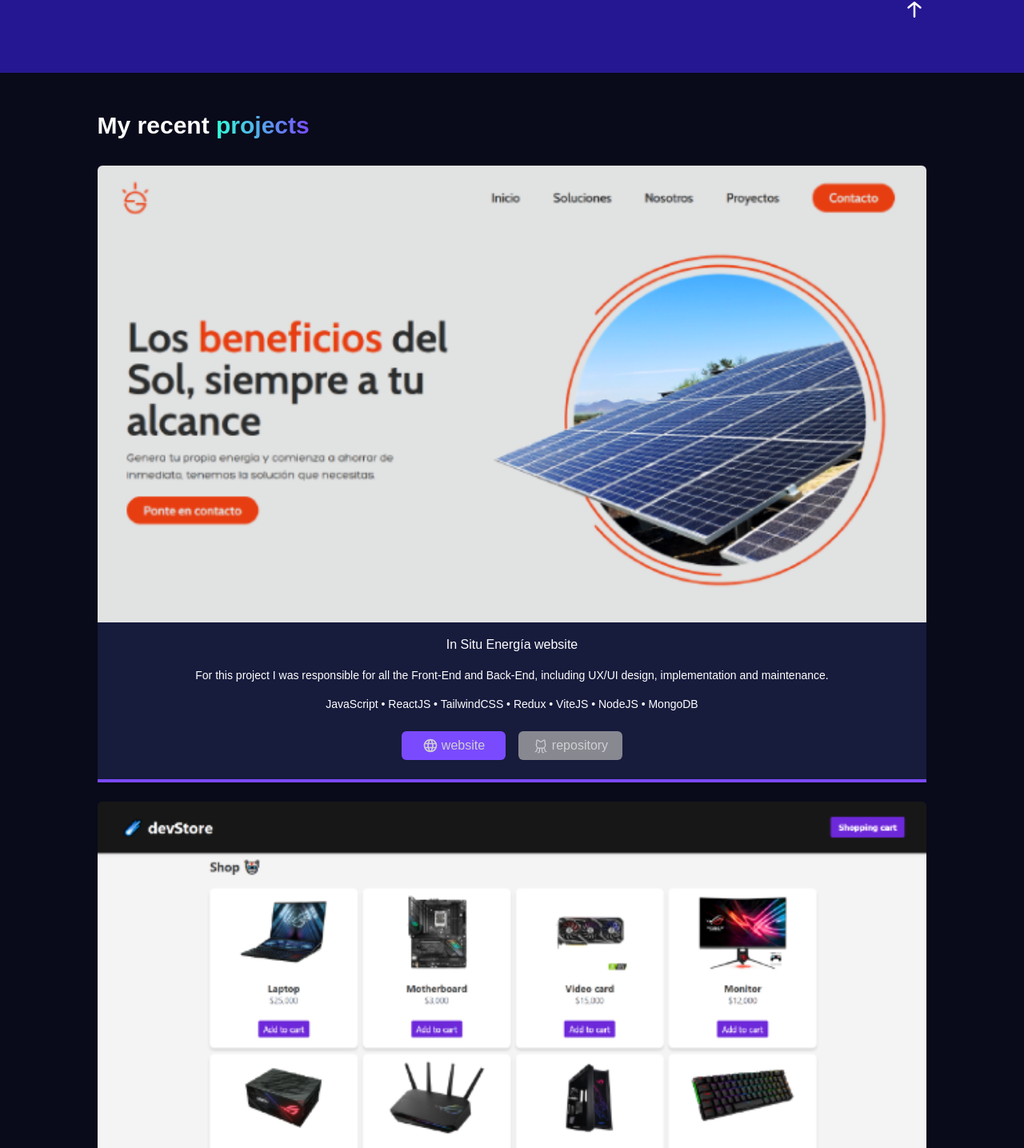
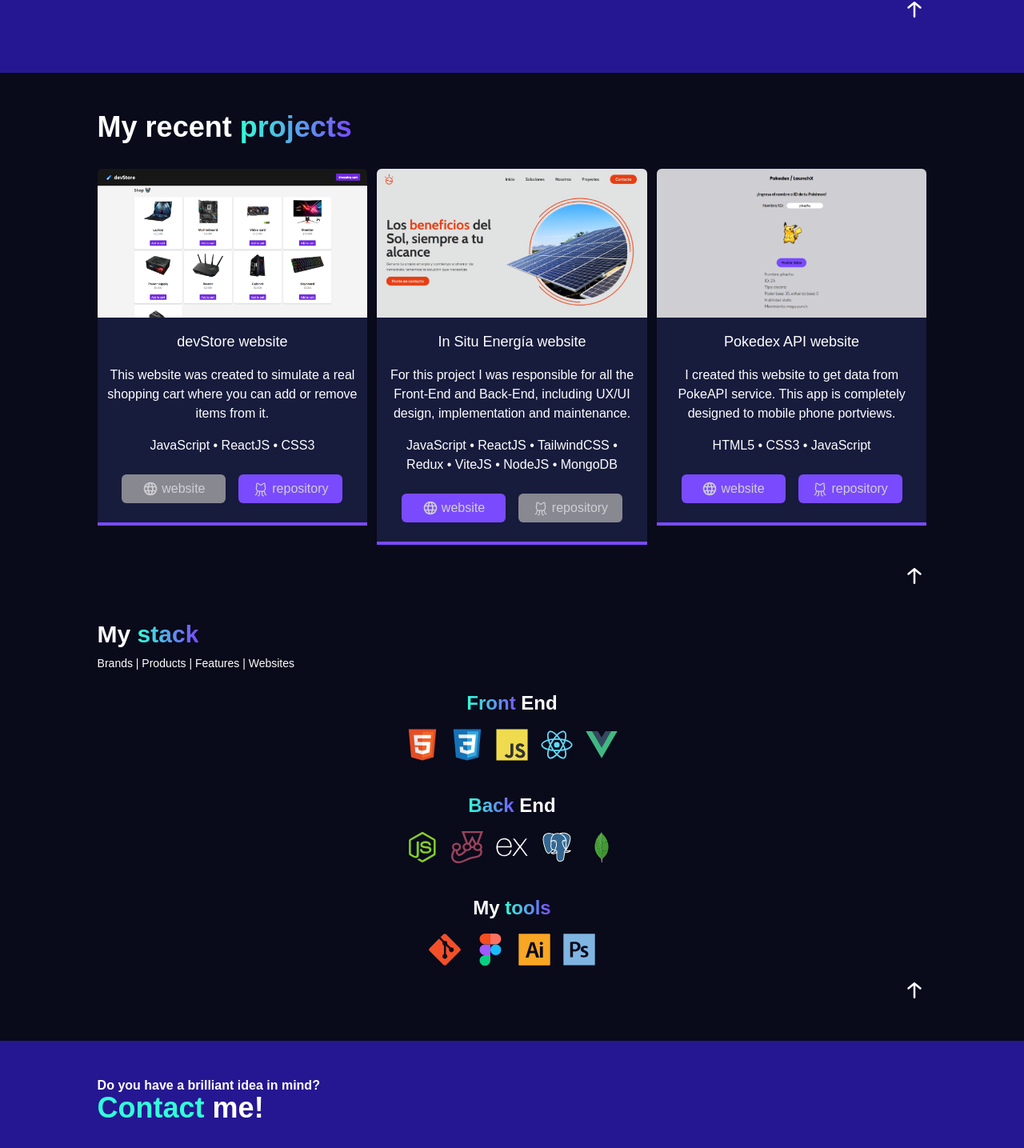
Before and after one commit to eduym17/ey-portfolio, a React (Vite) app: page / in a window 1280 px wide. Shown: the part 1169-2604 px from the top of the page at 80% size. Built offline with nearby package versions, Linux system fonts and the light colour scheme.

Commit message:
feat: responsive projects section

```diff
--- a/src/components/ProjectCard.jsx
+++ b/src/components/ProjectCard.jsx
@@ -4,22 +4,22 @@
   image, title, description, stack, linkWebsite, isWebDisabled, linkRepo, isRepoDisabled,
   customClass,
 }) => (
-  <div className={`w-full flex flex-col items-center bg-dev-nightSoft border-b-4 rounded-t-md border-dev-violet hover:border-dev-aqua ${customClass}`}>
+  <div className={`w-full max-w-md flex flex-col items-center bg-dev-nightSoft border-b-4 rounded-t-md border-dev-violet hover:border-dev-aqua ${customClass}`}>
     <img
       src={image}
       alt={image}
       className="rounded-t-md w-full"
     />
-    <p className="w-full text-center font-medium pt-4">
+    <p className="w-full text-center font-medium pt-4 lg:text-lg">
       {title}
     </p>
-    <p className="w-full px-2 text-center font-extralight text-sm pt-4">
+    <p className="w-full px-2 text-center font-extralight text-sm pt-4 lg:text-base">
       {description}
     </p>
-    <p className="w-[90%] text-center font-medium text-sm pt-4">
+    <p className="w-[90%] text-center font-medium text-sm pt-4 lg:text-base">
       {stack}
     </p>
-    <div className="flex items-center justify-center gap-4 py-6 w-full">
+    <div className="flex items-center justify-center gap-4 py-6 w-full md:flex-col lg:flex-row lg:text-base">
       <button
         type="button"
         className={`py-1.5 w-[130px] rounded-md font-medium text-dev-gray-20 ${isWebDisabled ? 'cursor-not-allowed bg-dev-gray-40' : 'bg-dev-violet hover:bg-lightGradient hover:text-dev-white'}`}
--- a/src/views/Home.jsx
+++ b/src/views/Home.jsx
@@ -20,7 +20,7 @@
       >
         <div className="w-[90%] md:w-2/5">
           <p className="w-full leading-none font-extralight md:w-full md:text-lg">
-            Welcome to my porfolio
+            Welcome to my portfolio
           </p>
           <TitleSpaceWordMain
             title="Ready to reach the asteroids ?"
@@ -115,7 +115,19 @@
           <TitleSpaceWordGeneral
             title="My recent projects"
             magicWord="projects"
-            customClass="text-3xl"
+            customClass="text-3xl md:text-4xl"
+          />
+          <div className="w-full flex flex-col items-center md:flex-row md:items-start md:gap-3 md:mt-8">
+            <ProjectCard
+              image={devStore}
+              title={infoDevStore.title}
+              description={infoDevStore.description}
+              stack={infoDevStore.stack}
+              linkWebsite={infoDevStore.linkWebsite}
+              isWebDisabled={infoDevStore.isWebDisabled}
+              linkRepo={infoDevStore.linkRepo}
+              isRepoDisabled={infoDevStore.isRepoDisabled}
+              customClass="mt-6 md:mt-0"
             />
             <ProjectCard
               image={inSitu}
@@ -126,18 +138,7 @@
               isWebDisabled={infoInSitu.isWebDisabled}
               linkRepo={infoInSitu.linkRepo}
               isRepoDisabled={infoInSitu.isRepoDisabled}
-            customClass="mt-8"
-          />
-          <ProjectCard
-            image={devStore}
-            title={infoDevStore.title}
-            description={infoDevStore.description}
-            stack={infoDevStore.stack}
-            linkWebsite={infoDevStore.linkWebsite}
-            isWebDisabled={infoDevStore.isWebDisabled}
-            linkRepo={infoDevStore.linkRepo}
-            isRepoDisabled={infoDevStore.isRepoDisabled}
-            customClass="mt-6"
+              customClass="mt-8 md:mt-0"
             />
             <ProjectCard
               image={pokedex}
@@ -148,16 +149,17 @@
               isWebDisabled={infoPokedex.isWebDisabled}
               linkRepo={infoPokedex.linkRepo}
               isRepoDisabled={infoPokedex.isRepoDisabled}
-            customClass="mt-6"
+              customClass="mt-6 md:mt-0"
             />
-          <ClickToTop customClass="mt-3" />
+          </div>
+          <ClickToTop customClass="mt-3 md:mt-6" />
         </div>
       </div>
     </div>
     <div className="containerFullWidth">
       <div
         id="stack"
-        className="containerContent pt-8 pb-12"
+        className="containerContent pt-10 pb-12"
       >
         <div className="w-[90%] flex flex-col items-start">
           <TitleSpaceWordGeneral
```
Lines whose indentation alone changed are shown as unchanged.
